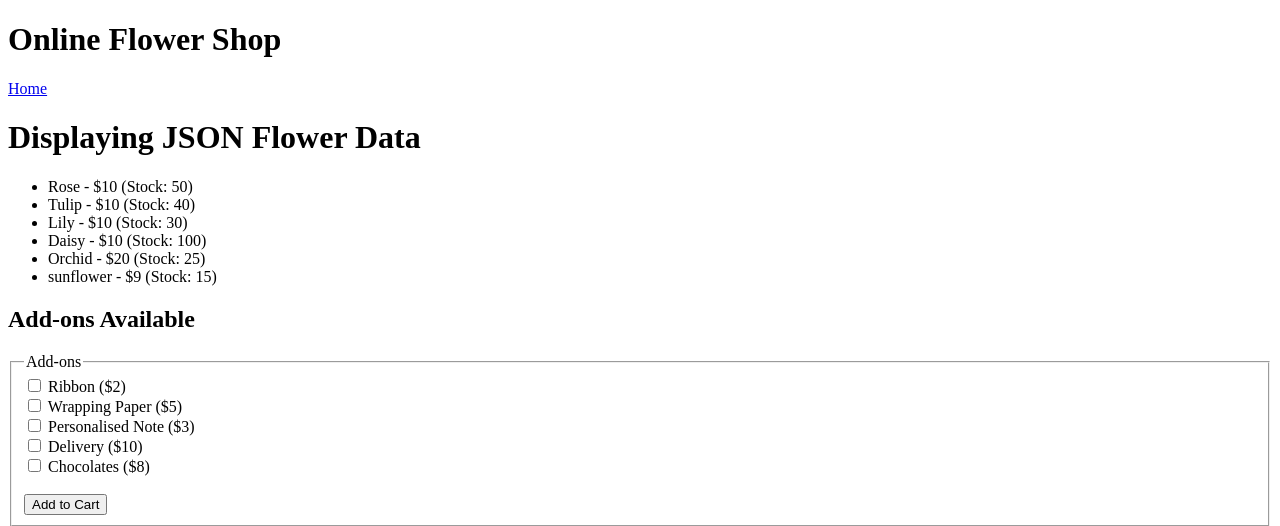
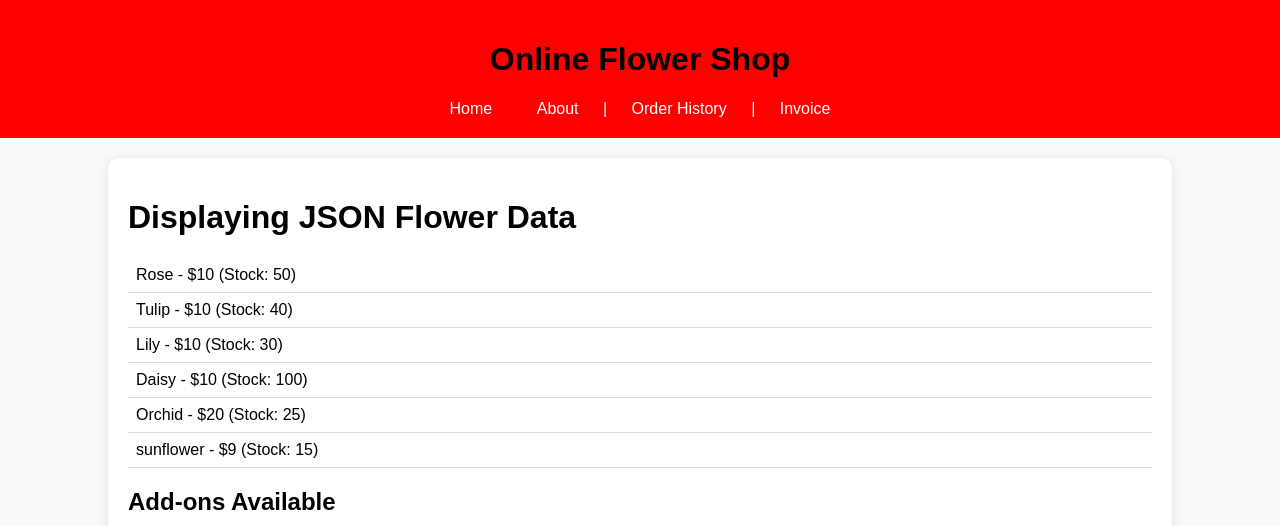
Before and after one commit to st26464-cyber/csc2_flask_practice, a Flask app: page / in a window 1280 px wide. Shown: the top 526 px of the page. Run offline with Flask 3, Linux system fonts and the light colour scheme.

Commit message:
Add stylesheet and update navigation in base.html

```diff
--- a/Templates/base.html
+++ b/Templates/base.html
@@ -2,12 +2,16 @@
 <html lang="en">
 <head>
     <title>{% block title %}Flower Shop{% endblock %}</title>
+    <link rel="stylesheet" href="{{ url_for('static', filename='css/style.css') }}">
 </head>
 <body>
     <header>
         <h1>Online Flower Shop</h1>
         <nav>
             <a href="{{ url_for('index1') }}">Home</a>
+             <a href="{{ url_for('about') }}">About</a> |
+             <a href="{{ url_for('order_history') }}">Order History</a> |
+              <a href="{{ url_for('checkout') }}">Invoice</a>
         </nav>
     </header>
     <main>
```
